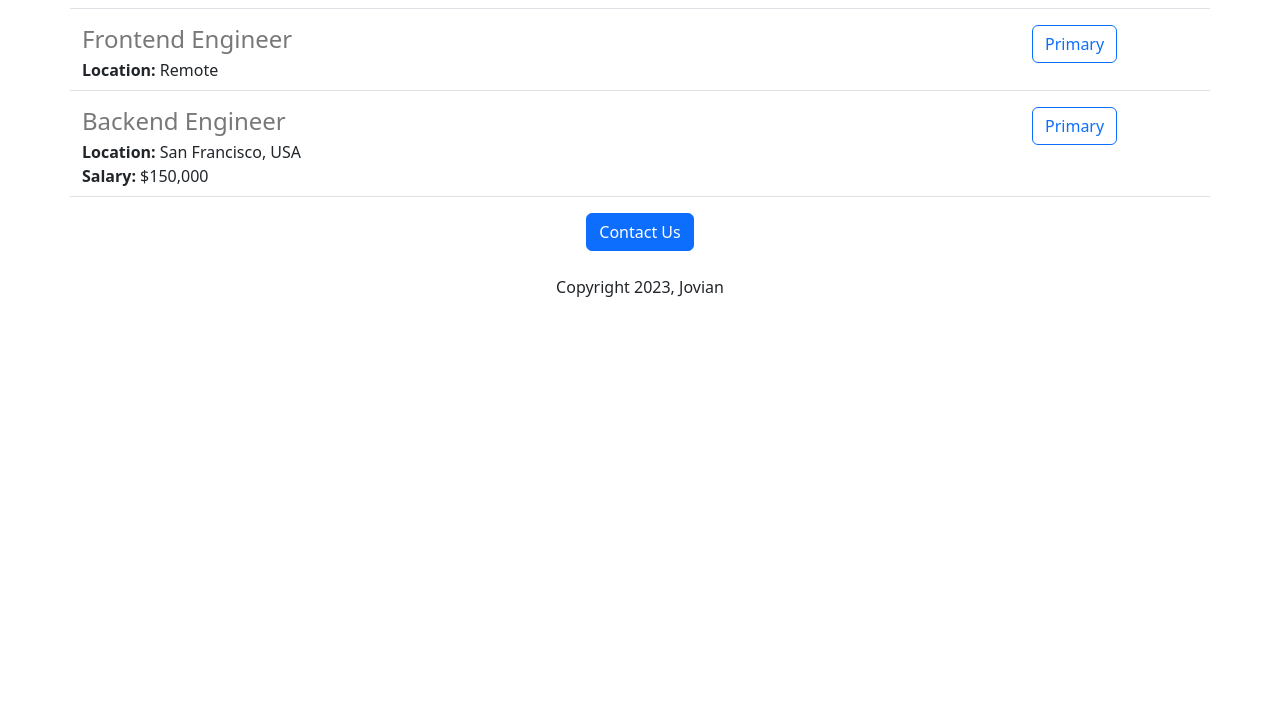
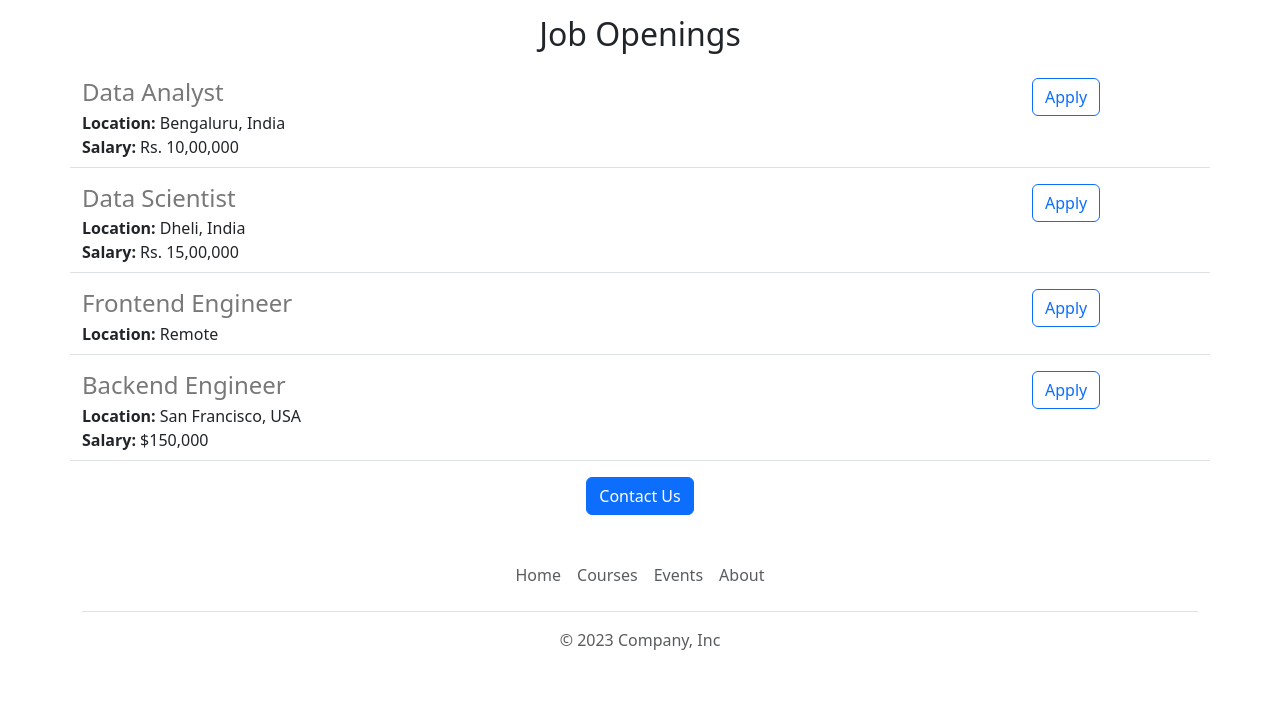
Before and after one commit to SergioBlancoFtns/jovian-careers-website-v2, a Flask app: page / in a window 1280 px wide. Shown: the part 895-1603 px from the top of the page. Before the commit the page ends 1192 px from the top, so only its background shows below. Run offline with Flask 3, Linux system fonts and the light colour scheme.

Commit message:
functional and aesthetic improvements

```diff
--- /dev/null
+++ b/templates/footer.html
@@ -0,0 +1,11 @@
+<div class="container">
+  <footer class="py-3 my-4">
+    <ul class="nav justify-content-center border-bottom pb-3 mb-3">
+      <li class="nav-item"><a target="_blank" href="https://www.jovian.ai" class="nav-link px-2 text-body-secondary">Home</a></li>
+      <li class="nav-item"><a target="_blank" href="https://www.jovian.ai/learn" class="nav-link px-2 text-body-secondary">Courses</a></li>
+      <li class="nav-item"><a target="_blank" href="https://www.jovian.ai/events" class="nav-link px-2 text-body-secondary">Events</a></li>
+      <li class="nav-item"><a target="_blank" href="https://www.jovian.ai/about" class="nav-link px-2 text-body-secondary">About</a></li>
+    </ul>
+    <p class="text-center text-body-secondary">&copy; 2023 Company, Inc</p>
+  </footer>
+</div>
--- a/templates/home.html
+++ b/templates/home.html
@@ -10,27 +10,35 @@
         height: 360px;
         width: 100%;
         object-fit: cover;
+        margin-bottom: 16px;
       }
     </style>
 
   </head>
   <body>
+    {% include 'nav.html' %}
+    <img class="image-fluid" id="banner" src="https://jovian-careers-website--sergio-javierj3.repl.co/static/bannerjovian.jpg" >
     <div class="container">
      <h1 class="text-center mt-2 mb-4">{{company_name}} Careers</h1>
-    <img class="image-fluid" id="banner" src="https://jovian-careers-website--sergio-javierj3.repl.co/static/bannerjovian.jpg" >
     <h2 class="text-center mt-2 mb-4">About Jovian</h2>
+      <div class="row" style="margin-bottom:16px;">
+        <div class="col-md-6">
     <p class="lead">Lorem ipsum dolor sit amet, consectetur adipiscing elit, sed do eiusmod tempor incididunt ut labore et dolore magna aliqua. Ut enim ad minim veniam, quis nostrud exercitation ullamco laboris nisi ut aliquip ex ea commodo consequat. Duis aute irure dolor in reprehenderit in voluptate velit esse cillum dolore eu fugiat nulla pariatur. Excepteur sint occaecat cupidatat non proident, sunt in culpa qui officia deserunt mollit anim id est laborum.</p>
-
+        </div>
+        <div class="d-none d-md-block col-6">
+          <img src="/static/people.jpg" style="height: 320px;border-radius:4px;">
+        </div>
+      </div>
     <h2 class="text-center mt-2 mb-4">Job Openings</h2>
     <div>
       {% for job in jobs %}
         {% include 'jobitem.html' %}
       {% endfor %}
     </div>
-    <div class="text-center">
-    <button class="btn btn-primary btn-large">Contact Us</button>
-      <p class="mt-4">Copyright 2023, Jovian</p>
+      <div class="text-center">
+    <a href="mailto:hello@jovian.ai?subject=Question About Job Openings" class="btn btn-primary btn-large">Contact Us</a>
+      </div>
     </div>
-    </div>
+    {% include 'footer.html' %}
   </body>
 </html>
--- a/templates/jobitem.html
+++ b/templates/jobitem.html
@@ -13,6 +13,6 @@
   {% endif %}
   </div>
   <div class="col-2">
-  <button type="button" class="btn btn-outline-primary">Primary</button>
+  <a href="mailto:hello@jovian.ai?subject=Application for {{job['title']}}" type="button" class="btn btn-outline-primary">Apply</a>
   </div>
 </div>
--- /dev/null
+++ b/templates/nav.html
@@ -0,0 +1,9 @@
+<nav class="navbar shadow-sm fixed-top bg-white">
+  <div class="container-fluid">
+    <a class="navbar-brand" href="#">
+      <img src="/static/logo.svg" alt="Logo" width="30" height="24" class="d-inline-block align-text-top">
+      Jovian
+    </a>
+  </div>
+</nav>
+<div style="height: 56px;"></div>
```
Also changed, not shown: static/logo.svg (added), 1 other file.
